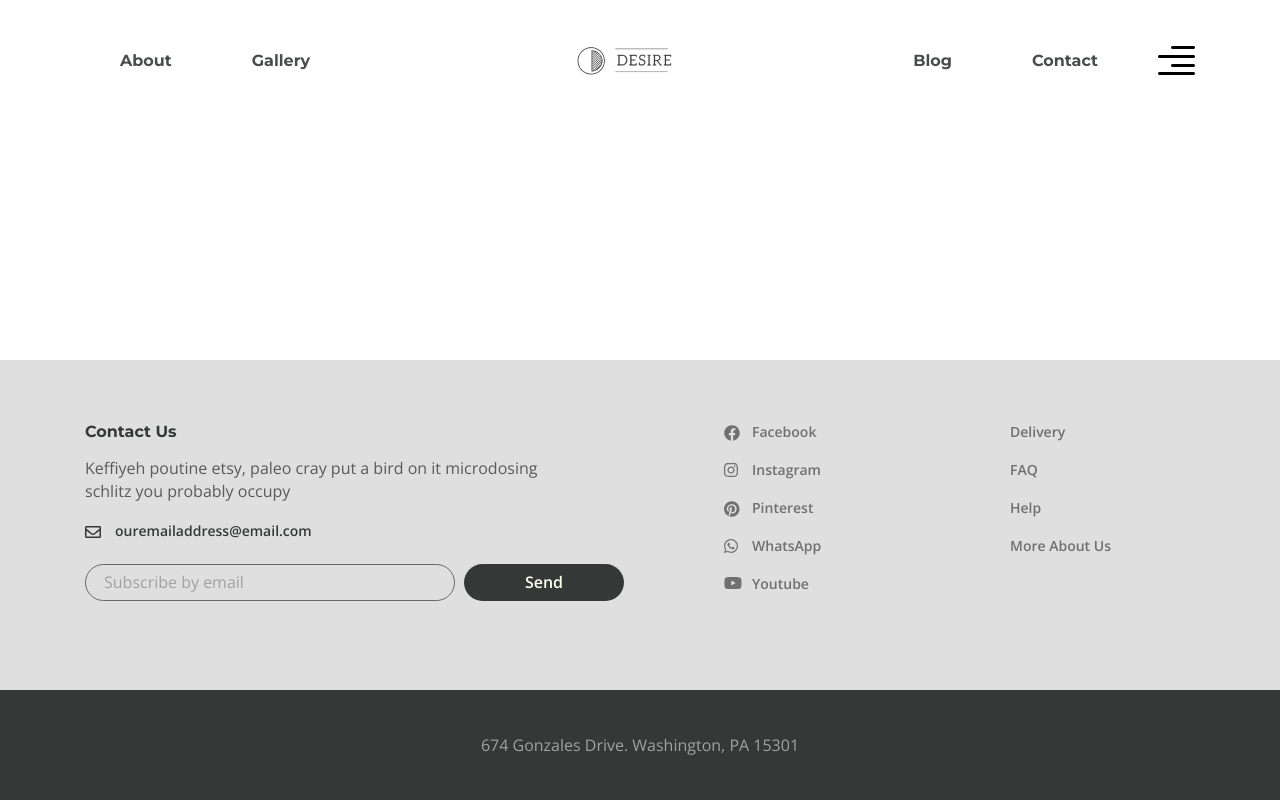
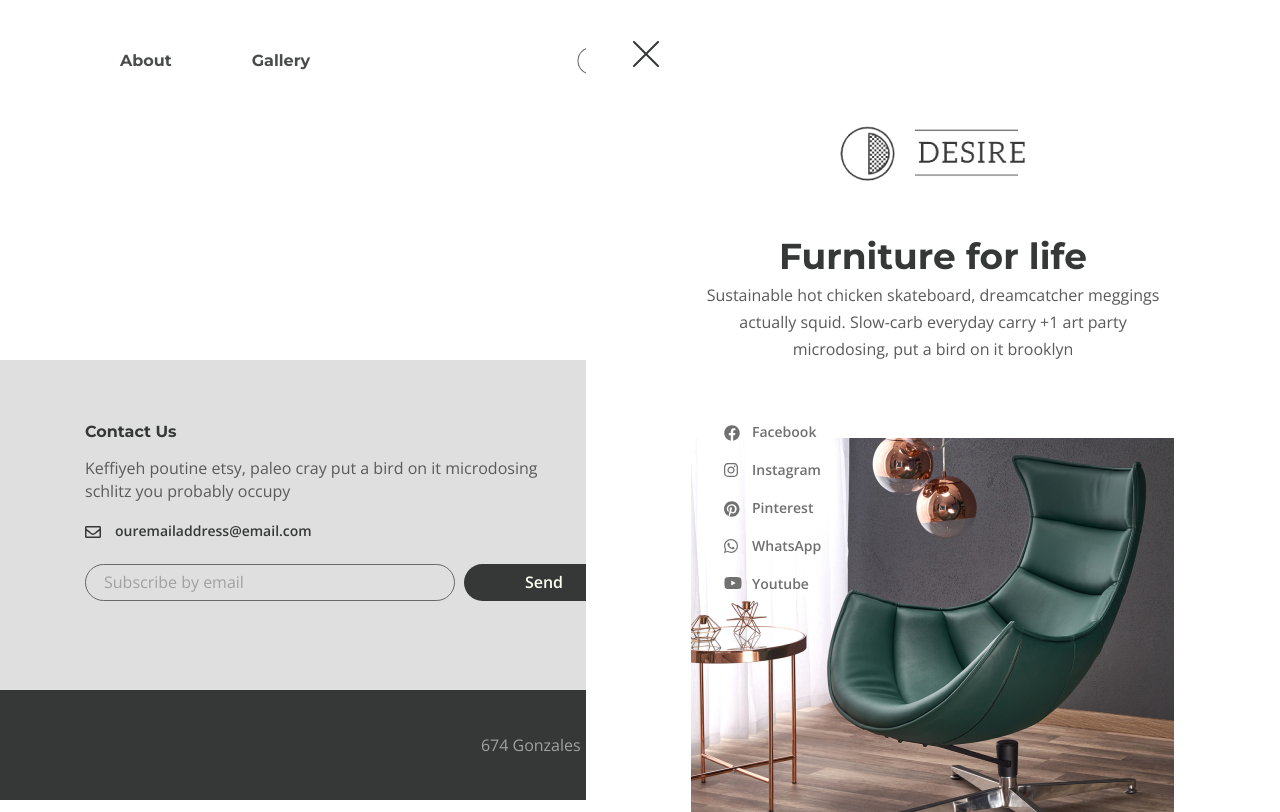
Before and after one commit to dmitrypeshnin/furniture-collection, a website: page app/index.html in a window 1280 px wide. Drawn offline with nearby package versions, Linux system fonts and the light colour scheme.

Commit message:
Completed rightside menu without logic

```diff
--- a/app/index.html
+++ b/app/index.html
@@ -26,7 +26,7 @@
               </li>
             </ul>
           </nav>
-          <a href="index.html" class="logo">
+          <a class="logo" href="index.html">
             <img src="./images/logo.png" alt="logo">
           </a>
           <nav class="menu">
@@ -42,6 +42,21 @@
           <button class="header__btn">
             <img src="./images/icon_menu.svg" alt="icon-menu">
           </button>
+          <div class="rightside-menu">
+            <button class="rightside-menu__close">
+              <img src="./images/close.svg" alt="close">
+            </button>
+            <div class="rightside-menu__content">
+              <a class="rightside-menu__logo" href="index.html">
+                <img src="./images/rightside-menu-logo.png" alt="rightside-menu-logo">
+              </a>
+              <h4 class="rightside-menu__title">Furniture for life</h4>
+              <p class="rightside-menu__text">
+                Sustainable hot chicken skateboard, dreamcatcher meggings actually squid. Slow-carb everyday carry +1 art party microdosing, put a bird on it brooklyn
+              </p>
+              <img class="rightside-menu__image" src="./images/rightside-menu-image.jpg" alt="image">
+            </div>
+          </div>
         </div>
       </div>
     </header>
@@ -55,7 +70,7 @@
             <div class="footer__info">
               <h6 class="footer__info-title">Contact Us</h6>
               <p class="footer__info-text">Keffiyeh poutine etsy, paleo cray put a bird on it microdosing schlitz you probably occupy</p>
-              <a href="mailto:ouremailaddress@email.com" class="footer__info-email">ouremailaddress@email.com</a>
+              <a class="footer__info-email" href="mailto:ouremailaddress@email.com">ouremailaddress@email.com</a>
               <form action="" class="footer__form">
                 <input class="footer__form-input" type="email" placeholder="Subscribe by email">
                 <button class="footer__form-button" type="submit">Send</button>
--- a/app/scss/style.scss
+++ b/app/scss/style.scss
@@ -164,3 +164,43 @@
         padding: 42px 0 41px;
     }
 }
+
+.rightside-menu {
+    padding-top: 41px;
+    position: absolute;
+    right: 0;
+    top: 0;
+    bottom: 0;
+    max-width: 694px;
+    width: 100%;
+    background-color: white;
+    &__close {
+        background-color: transparent;
+        border: none;
+        padding: 0;
+        cursor: pointer;
+        margin-left: 47px;
+        margin-bottom: 57px;
+    }
+    &__content {
+        text-align: center;
+        max-width: 485px;
+        margin: 0 auto;
+    }
+    &__logo {
+        margin-bottom: 41px;
+        display: inline-block;
+    }
+    &__title {
+        color: $title;
+        @extend %title-font;
+        font-size: 36px;
+        line-height: 51px;
+    }
+    &__text {
+        margin-bottom: 75px;
+    }
+    &__image {
+        max-width:
+    }
+}
```
Also changed, not shown: app/css/style.min.css, app/images/close.svg (added), app/images/rightside-menu-image.jpg (added), app/images/rightside-menu-logo.png (added).
